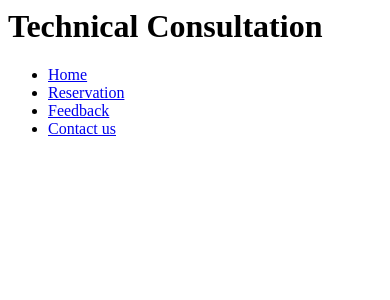
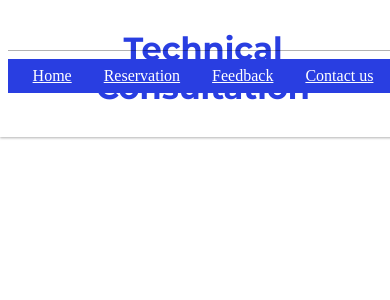
Before and after one commit to lakshithaonline/Tech-Assist, a PHP site: page /Reviews.html in a window 390 px wide. Shown: the top 300 px of the page. Run offline with PHP 8.4, Linux system fonts and the light colour scheme; some web fonts are replaced.

Commit message:
update style.css

```diff
--- a/Reviews/style.css
+++ b/Reviews/style.css
@@ -9,3 +9,72 @@ header #menu{
     margin: 1rem;
     display: none;
 }
+
+header{
+    top: 0;
+    left: 0;
+    position: fixed;
+    z-index: 1000;
+    background: #ffffff;
+    box-shadow: 0 .1rem .3rem rgba(0,0,0,.3);
+    width: 100%;
+}
+header .heading{
+	font-family: 'Montserrat', sans-serif;
+	font-weight: bold;
+    font-size: 4rem;
+    padding: 1rem;
+    text-align: center;
+    color: #293ee1;
+}
+
+/*navigation bar*/
+.navbar ul{
+    align-items: center;
+    display: flex;
+    justify-content: center;
+    list-style: none;
+    background: var(--blue);
+    padding: 1rem;
+}
+.navbar ul li{
+    margin: 0.2 2rem;
+}
+.navbar ul li a{
+    font-size: 2rem;
+    color: #ffffff;
+}
+.navbar ul li a:hover{
+    color: aqua;
+}
+/*header close*/
+
+/*header when resizing*/
+@media(max-width:768px){
+    html{
+        font-size:55%;
+
+    }
+}
+@media(max-width:768px){
+    html{
+        font-size:50%;
+
+    }
+
+    header{
+        display: flex;
+        align-items: center;
+        justify-content: space-between;
+        padding: 0 1rem;
+    }
+    .navbar{
+        position: fixed;
+        top: 6.2rem;
+        height: 100%;
+        width: 100%;
+        border-top:  .2rem solid rgba(0,0,0,.3);
+    }
+
+}
+/*end of resize header*/
```
